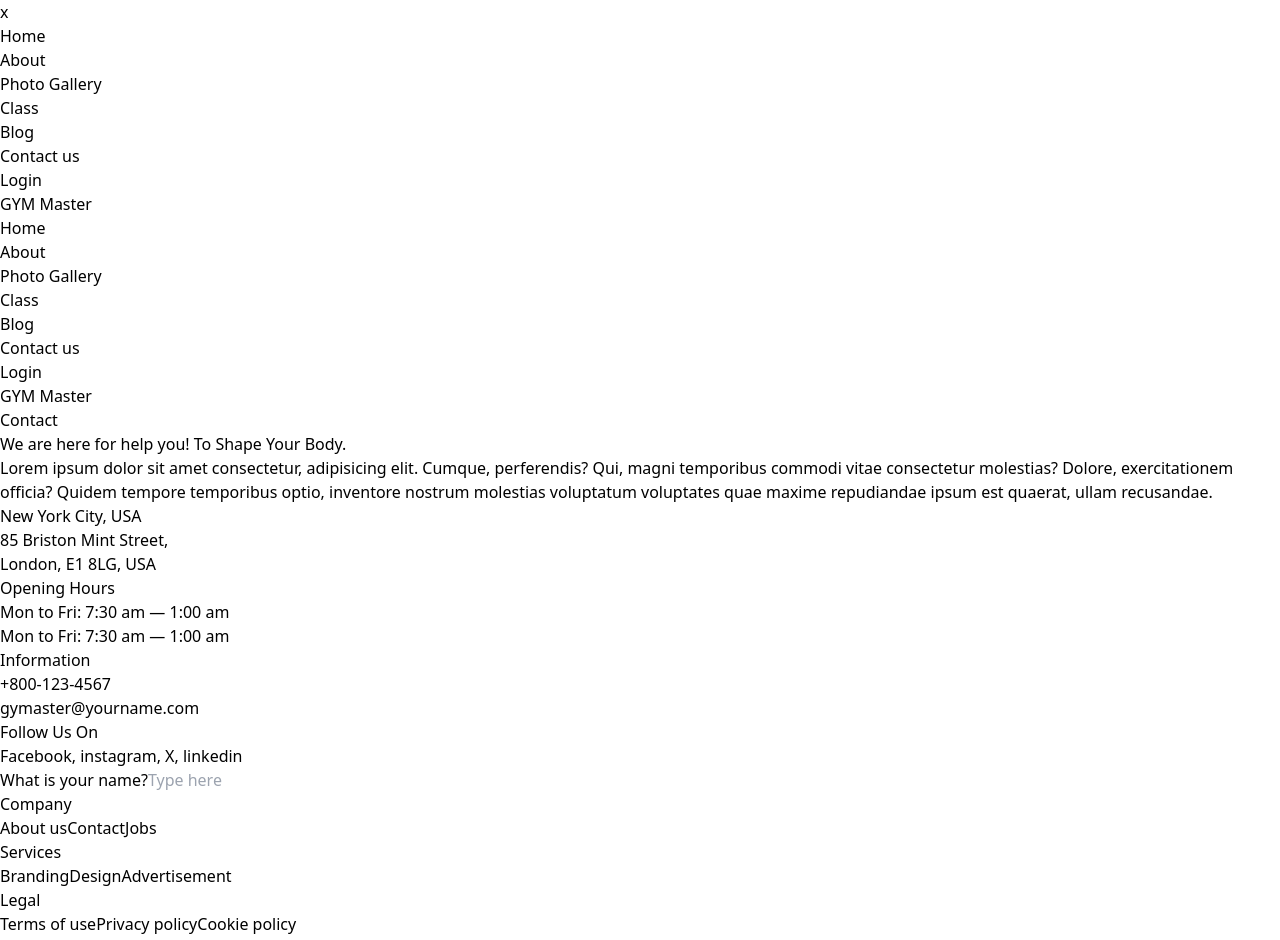
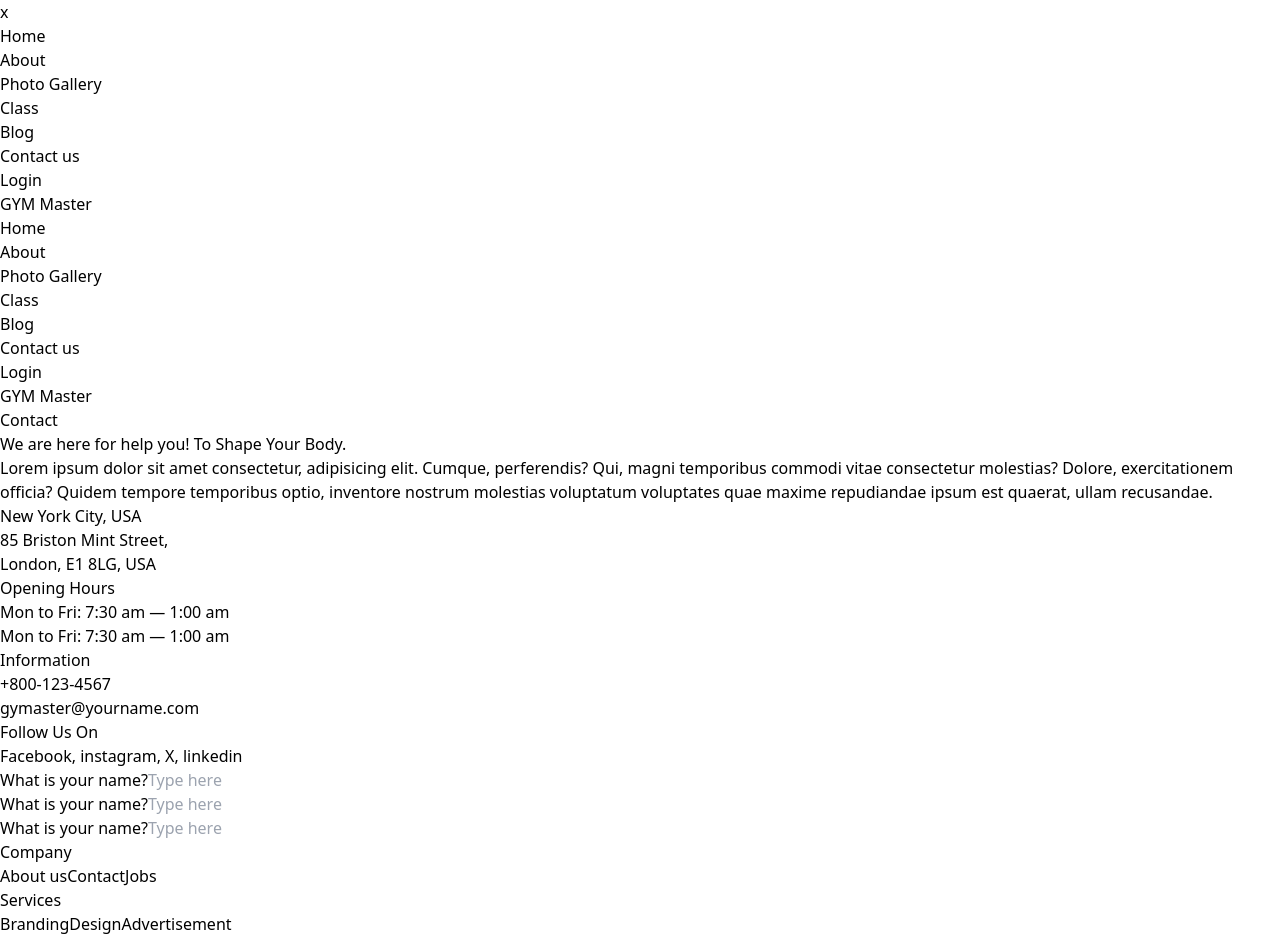
Before and after one commit to hasiburrahmanakash79/GYM-Master, a React (Vite) app: page /contact in a window 1280 px wide. Shown: the top 940 px of the page. Built offline with nearby package versions, Linux system fonts and the light colour scheme.

Commit message:
set input more

```diff
--- a/src/Pages/Contact/Contact.jsx
+++ b/src/Pages/Contact/Contact.jsx
@@ -41,7 +41,29 @@ const Contact = () => {
             </div>
           </div>
           <div className="bg-slate-100 ">
-            <label className="form-control w-full max-w-xs">
+            <div className="mx-auto p-10">
+              <div>
+                <label className="form-control w-full">
+                  <span className="label-text">What is your name?</span>
+                  <input
+                    type="text"
+                    placeholder="Type here"
+                    className="input input-bordered w-full"
+                  />
+                </label>
+              </div>
+              <div>
+                <label className="form-control w-full">
+                  <span className="label-text">What is your name?</span>
+                  <input
+                    type="text"
+                    placeholder="Type here"
+                    className="input input-bordered w-full"
+                  />
+                </label>
+              </div>
+              <div>
+                <label className="form-control w-full">
                   <span className="label-text">What is your name?</span>
                   <input
                     type="text"
@@ -53,6 +75,8 @@ const Contact = () => {
             </div>
           </div>
         </div>
+      </div>
+    </div>
   );
 };
 
```
Lines whose indentation alone changed are shown as unchanged.
